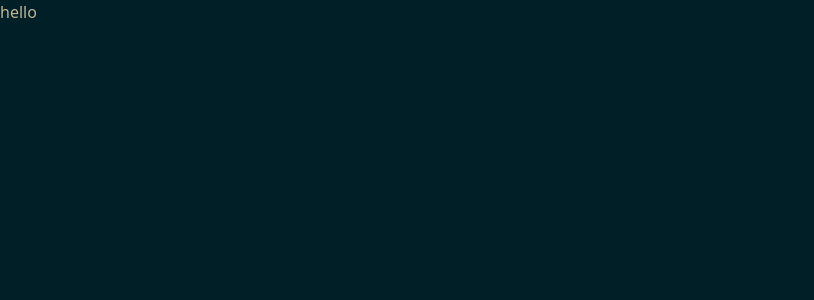
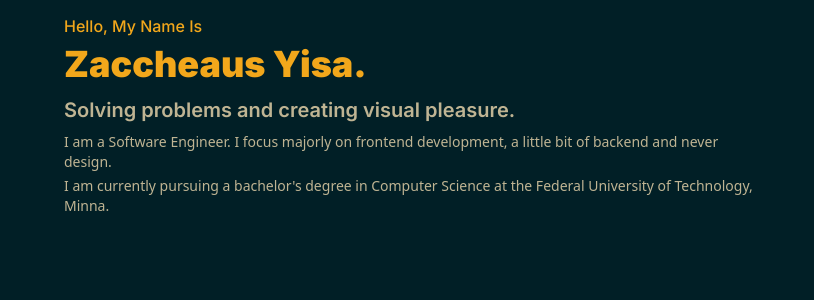
Before and after one commit to Ndace-hash/Talk-With-Zach, a Vue app: page / in a window 1280 px wide. Shown: the top 300 px of the page, without its empty margins (0-814 px from the left). Built offline with nearby package versions, Linux system fonts and the light colour scheme; a web font is replaced by a local one.

Commit message:
feat: Hero section

```diff
--- a/src/App.vue
+++ b/src/App.vue
@@ -1,7 +1,9 @@
-<script setup></script>
+<script setup>
+import AppHero from "./components/AppHero.vue";
+</script>
 
 <template>
-  <div>hello</div>
+  <div>
+    <AppHero />
+  </div>
 </template>
-
-<style scoped></style>
--- /dev/null
+++ b/src/components/AppHero.vue
@@ -0,0 +1,25 @@
+<template>
+  <section class="mt-4 px-4 md:px-8 lg:px-16 md:container mx-auto">
+    <h1 class="text-base capitalize font-primary leading-5 text-primary mb-3">
+      Hello, My name is<br />
+      <span class="font-primary text-4xl flex font-black mt-2"
+        >Zaccheaus Yisa.</span
+      >
+    </h1>
+
+    <h2 class="font-primary text-xl font-semibold mb-2">
+      Solving problems and creating visual pleasure.
+    </h2>
+
+    <div class="flex flex-col gap-1 md:w-3/5">
+      <p class="text-sm">
+        I am a Software Engineer. I focus majorly on frontend development, a
+        little bit of backend and never design.
+      </p>
+      <p class="text-sm">
+        I am currently pursuing a bachelor's degree in Computer Science at the
+        Federal University of Technology, Minna.
+      </p>
+    </div>
+  </section>
+</template>
```
